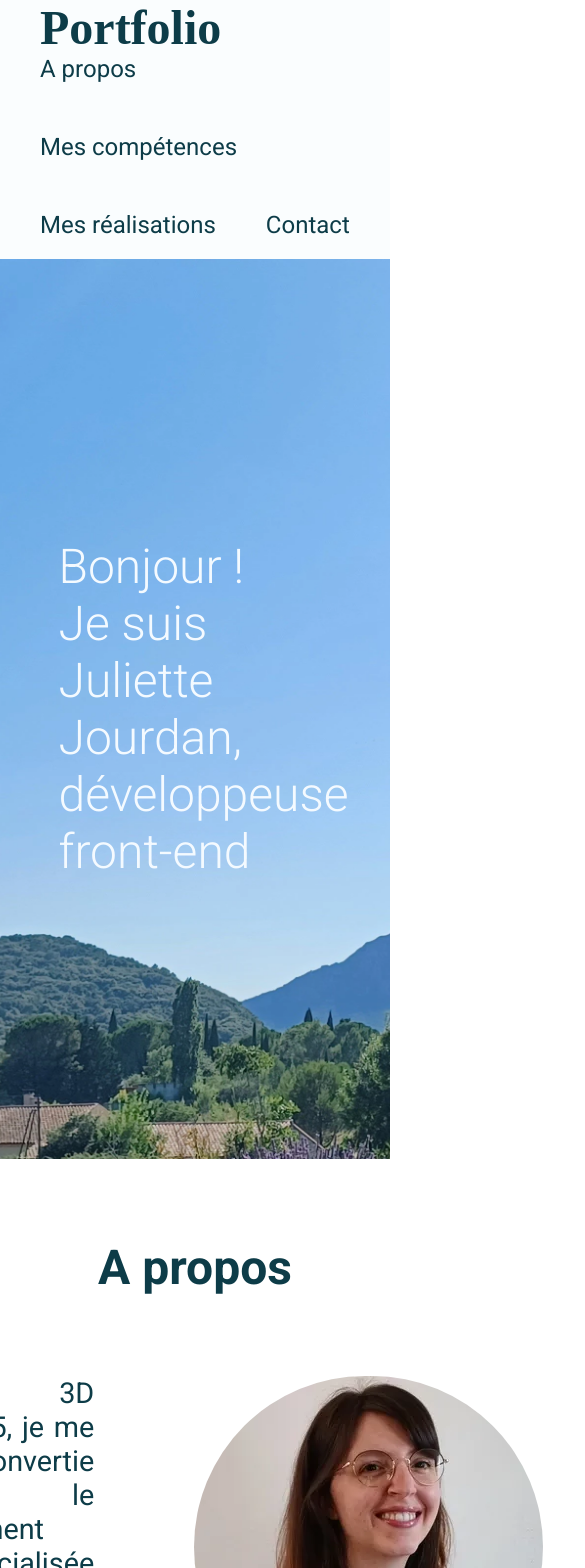
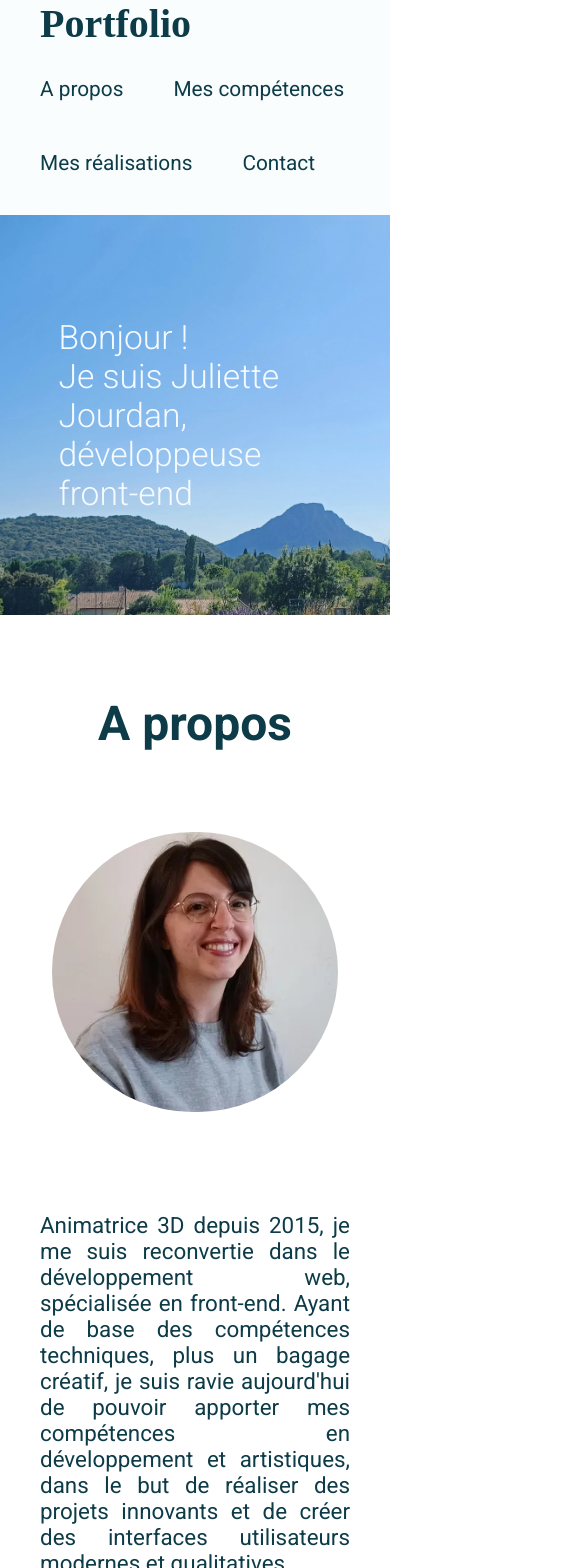
Before and after one commit to Juju8888A/Portfolio, a React (Create React App) app: page / in a window 390 px wide. Shown: the part 20-1588 px from the top of the page, 585 px wide, since content can reach past the window. Built offline with nearby package versions, Linux system fonts and the light colour scheme; a web font is replaced by a local one.

Commit message:
responsive design avec utilisation des media queries + correction lien github dans le modale

```diff
--- a/src/components/Modal.jsx
+++ b/src/components/Modal.jsx
@@ -37,7 +37,7 @@ const Modal = ({ title, objectif, closeModal, github, competences, description,
           ))}</ul>
           <div className='liens-modal'>
         {github && (
-            <a href={site} target="_blank" rel="noopener noreferrer" id="modal-github">
+            <a href={github} target="_blank" rel="noopener noreferrer" id="modal-github">
               <FontAwesomeIcon icon={faGithub}/>
             </a>
           )}
--- a/src/styles/components/_about.scss
+++ b/src/styles/components/_about.scss
@@ -15,16 +15,38 @@
     justify-content: center;
     gap: 100px;
 
+    @media (max-width: 1000px) {
+      gap: 50px;
+    }
+
+    @media (max-width: 768px) {
+      flex-direction: column-reverse;
+      align-items: center;
+      gap: 100px;
+    }
+
     .texte-liens {
       display: flex;
       flex-direction: column;
       justify-content: space-between;
       align-items: center;
       width: 50%;
+
+      @media (max-width: 768px) {
+        width: 100%;
+      }
       p {
         color: #0d3c48;
         text-align: justify;
         font-size: 1.8rem;
+
+        @media (max-width: 1280px) {
+          font-size: 1.6rem;
+        }
+
+        @media (max-width: 1000px) {
+          font-size: 1.4rem;
+        }
       }
       .liens-externes {
         display: flex;
@@ -35,6 +57,10 @@
           color: #0d3c48;
           font-size: 5rem;
           transition: transform 0.5s ease;
+
+          @media (max-width: 768px) {
+            font-size: 4rem;
+          }
         }
         #lien-github:hover,
         #lien-linkedin:hover {
@@ -53,6 +79,15 @@
         height: 342px;
 
         border-radius: 500px;
+
+        @media (max-width: 1280px) {
+          font-size: 1.6rem;
+          height: 300px;
+        }
+
+        @media (max-width: 1000px) {
+          height: 280px;
+        }
       }
     }
   }
--- a/src/styles/components/_achievements.scss
+++ b/src/styles/components/_achievements.scss
@@ -16,6 +16,20 @@
     justify-content: center;
     gap: 60px;
     margin-bottom: 80px;
+
+    @media (max-width: 1600px) {
+      width: 100%;
+    }
+
+    @media (max-width: 1280px) {
+      grid-template-columns: 1fr;
+      width: 80%;
+    }
+
+    @media (max-width: 768px) {
+      width: 90%;
+      padding: 20px;
+    }
 
     figure {
       height: 450px;
--- a/src/styles/components/_banner.scss
+++ b/src/styles/components/_banner.scss
@@ -9,6 +9,14 @@
   padding: 40px;
   height: 900px;
 
+  @media (max-width: 1280px) {
+    height: 600px;
+  }
+
+  @media (max-width: 768px) {
+    height: 400px;
+  }
+
   h1 {
     width: 70%;
     font-size: 3rem;
@@ -18,6 +26,14 @@
     position: absolute;
     left: 50;
     animation: titleAppear 1.5s forwards;
+
+    @media (max-width: 1280px) {
+      font-size: 2.5rem;
+    }
+
+    @media (max-width: 768px) {
+      font-size: 2.1rem;
+    }
   }
 
   @keyframes titleAppear {
--- a/src/styles/components/_footer.scss
+++ b/src/styles/components/_footer.scss
@@ -5,6 +5,10 @@ footer {
   .contact-section {
     padding: 60px;
     background-color: #def7f9;
+
+    @media (max-width: 500px) {
+      padding: 20px;
+    }
 
     #contact {
       margin: 0 auto;
@@ -18,6 +22,11 @@ footer {
       justify-content: flex-start;
       gap: 30px;
       padding-top: 70px;
+
+      @media (max-width: 500px) {
+        gap: 10px;
+        padding-top: 40px;
+      }
 
       ul {
         list-style-type: none;
@@ -33,6 +42,18 @@ footer {
         li {
           font-size: 2rem;
           color: #0d3c48;
+
+          @media (max-width: 1280px) {
+            font-size: 1.7rem;
+          }
+
+          @media (max-width: 768px) {
+            font-size: 1.4rem;
+          }
+
+          @media (max-width: 500px) {
+            font-size: 1rem;
+          }
         }
       }
     }
--- a/src/styles/components/_header.scss
+++ b/src/styles/components/_header.scss
@@ -10,16 +10,25 @@ header {
   padding: 20px 40px;
   background-color: #fafdfe;
 
-  .logo-container {
-    display: flex;
-    flex-direction: row;
-    align-items: center;
+  .logo-container h2 {
     color: #0d3c48;
-    font-size: 1.8rem;
+    font-size: 3rem;
     font-family: "Playwrite NL", cursive;
+
+    @media (max-width: 1280px) {
+      margin-right: 50px;
+      font-size: 2.5rem;
+    }
   }
 
   nav {
+    @media (max-width: 980px) {
+      margin-top: 30px;
+      margin-bottom: 20px;
+      display: flex;
+      width: 100%;
+      justify-content: center;
+    }
     ul {
       display: flex;
       flex-direction: row;
@@ -32,6 +41,10 @@ header {
         text-decoration: none;
         color: #0d3c48;
         font-size: 1.5rem;
+
+        @media (max-width: 1280px) {
+          font-size: 1.3rem;
+        }
       }
     }
   }
--- a/src/styles/components/_modal.scss
+++ b/src/styles/components/_modal.scss
@@ -9,6 +9,10 @@
   justify-content: center;
   align-items: center;
   z-index: 3;
+
+  @media (max-width: 768px) {
+    padding: 0 20px;
+  }
 }
 
 .modal_content {
@@ -52,6 +56,7 @@
     list-style-type: none;
     display: flex;
     flex-direction: row;
+    flex-wrap: wrap;
     gap: 10px;
     margin: 0 auto;
     margin-bottom: 40px;
--- a/src/styles/components/_skills.scss
+++ b/src/styles/components/_skills.scss
@@ -15,6 +15,11 @@
   flex-wrap: wrap;
   gap: 60px;
   margin-top: 60px;
+  padding: 0 30px;
+
+  @media (max-width: 1700px) {
+    gap: 120px;
+  }
 
   .skills-card {
     color: #107d98;
```
